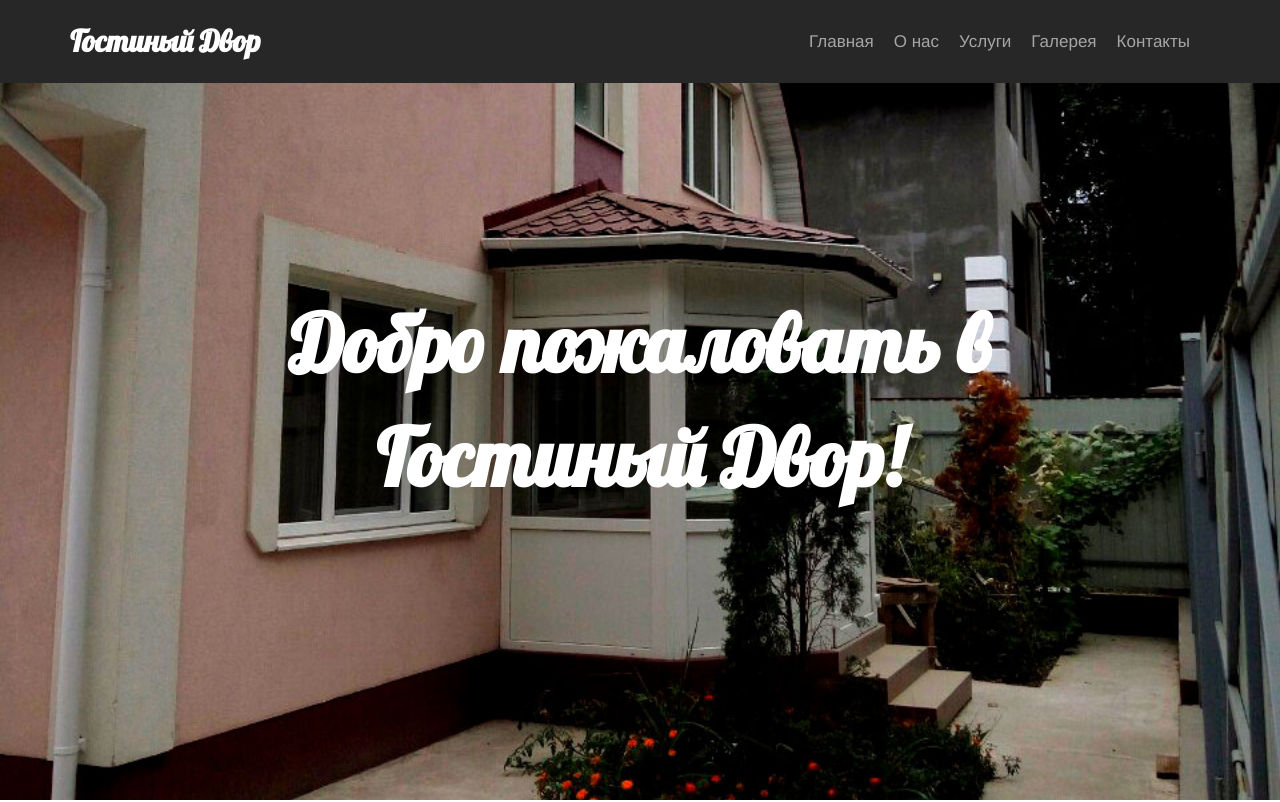
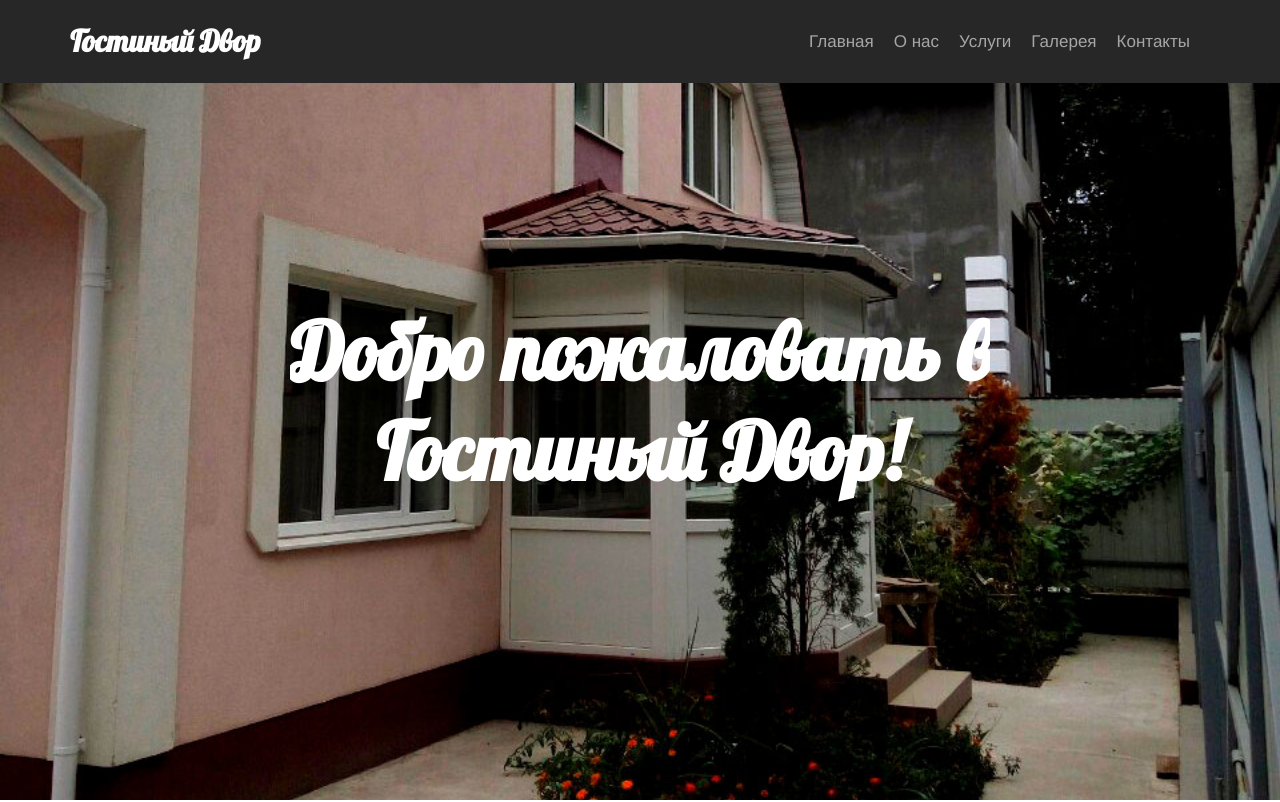
Before and after one commit to LunyovYuriy/HotelLanding, a website: page index.html in a window 1280 px wide. Shown: the top 802 px of the page. Drawn offline with Linux system fonts and the light colour scheme.

Commit message:
Header fixes

```diff
--- a/index.html
+++ b/index.html
@@ -42,16 +42,8 @@
 	</div> <!--/header-->
 
 	<section id="main">
-		<div class="section-table">
-			<div class="section-row">
-				<div class="section-cell">
-					<div class="section-center">
-						<div class="slogan">
-							<h1>Добро пожаловать в <br/>Гостиный Двор!</h1>
-						</div>
-					</div>
-				</div>
-			</div>
+		<div class="slogan">
+			<h1>Добро пожаловать в <br/>Гостиный Двор!</h1>
 		</div>
 	</section> <!--/main-->
 	<section id="about" >
--- a/sass/style.scss
+++ b/sass/style.scss
@@ -76,29 +76,16 @@ nav {
 	background: url(../img/main.jpg) center no-repeat;
 	background-size: cover;
 	height: 100vh;
-	min-height: 500px;
-}
-.section-table {
-  display: table;
-  height: 100%;
-  width: 100%;
+	line-height: 100vh;
+	text-align: center;
 }
 
-.section-row {
-  display: table-row;
-}
-
-.section-cell {
-  display: table-cell;
-  text-align: center;
-  vertical-align: middle;
-}
-
-.section-center {
-  max-width: 800px;
-  display: inline-block;
-}
 .slogan {
+	white-space: nowrap;
+	overflow:hidden;
+	line-height: normal;
+	display: inline-block;
+    vertical-align: middle;
 	h1 {
 		font-family: $logo-font;
 		font-size: 80px;
```
Also changed, not shown: css/style.css.
